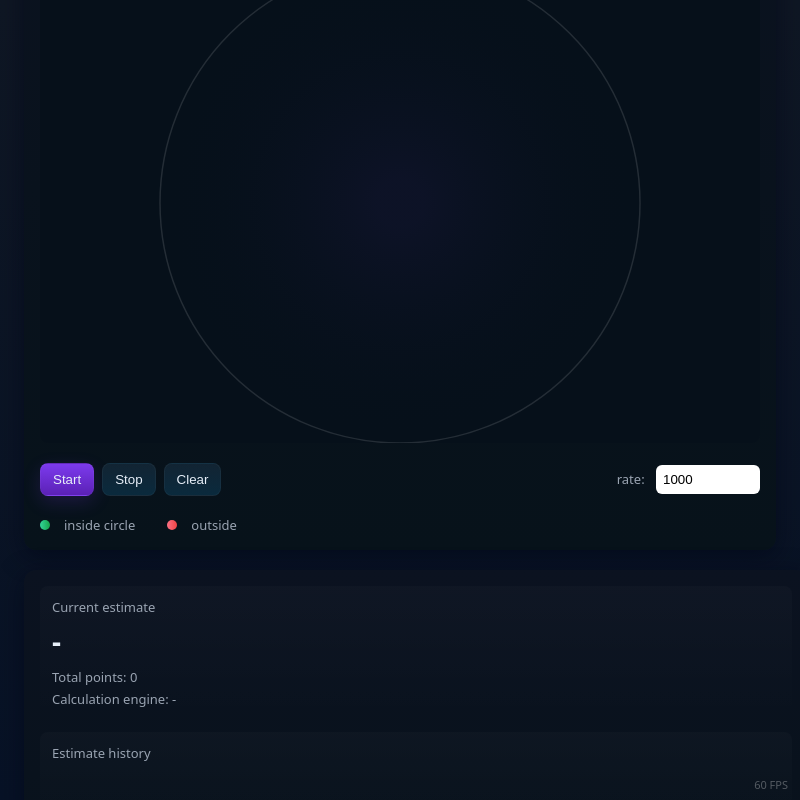
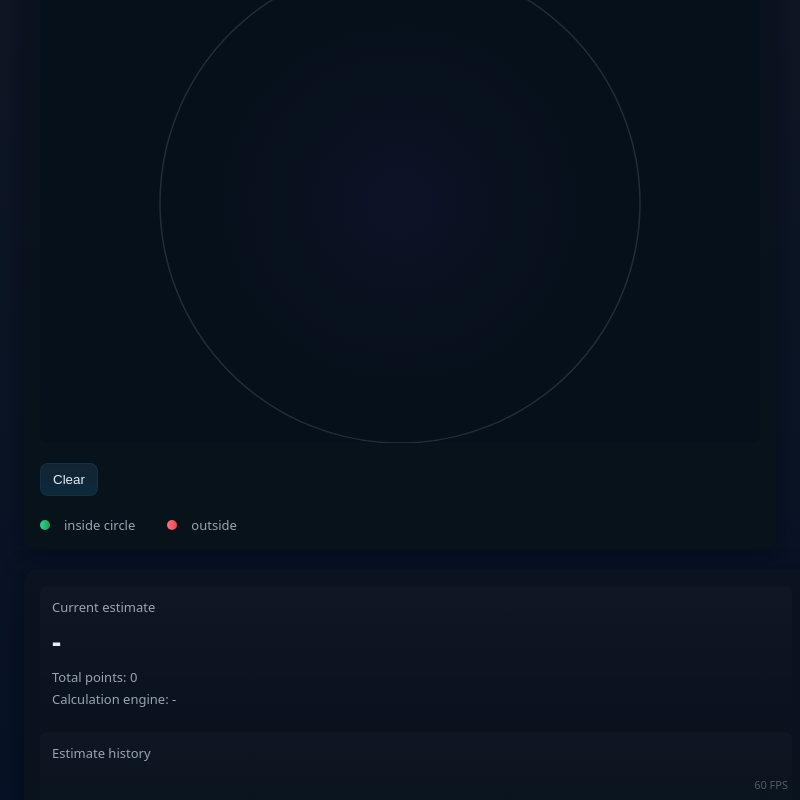
Before and after one commit to QuantumChemist/MonteCarloTau, an Electron app: page electron-app/src/renderer/index.html in a window 800 px wide. Shown: the top 800 px of the page. Drawn offline with Linux system fonts and the light colour scheme; no server answers.

Commit message:
refactor: Remove start and stop buttons from controls in the UI

```diff
--- a/electron-app/src/renderer/index.html
+++ b/electron-app/src/renderer/index.html
@@ -57,10 +57,7 @@
         <div class="fps" id="fps"></div>
 
         <div class="controls">
-          <button id="startBtn" class="primary">Start</button>
-          <button id="stopBtn">Stop</button>
           <button id="clearBtn">Clear</button>
-          <div style="margin-left:auto" class="small muted">rate: <input id="rate" type="number" value="1000" style="width:90px;margin-left:8px;padding:6px;border-radius:6px;border:1px solid rgba(255,255,255,0.04)"></div>
         </div>
         <div class="legend">
           <span class="dot" style="background:linear-gradient(90deg,var(--ok),#16a34a)"></span><span class="muted">inside circle</span>
```
